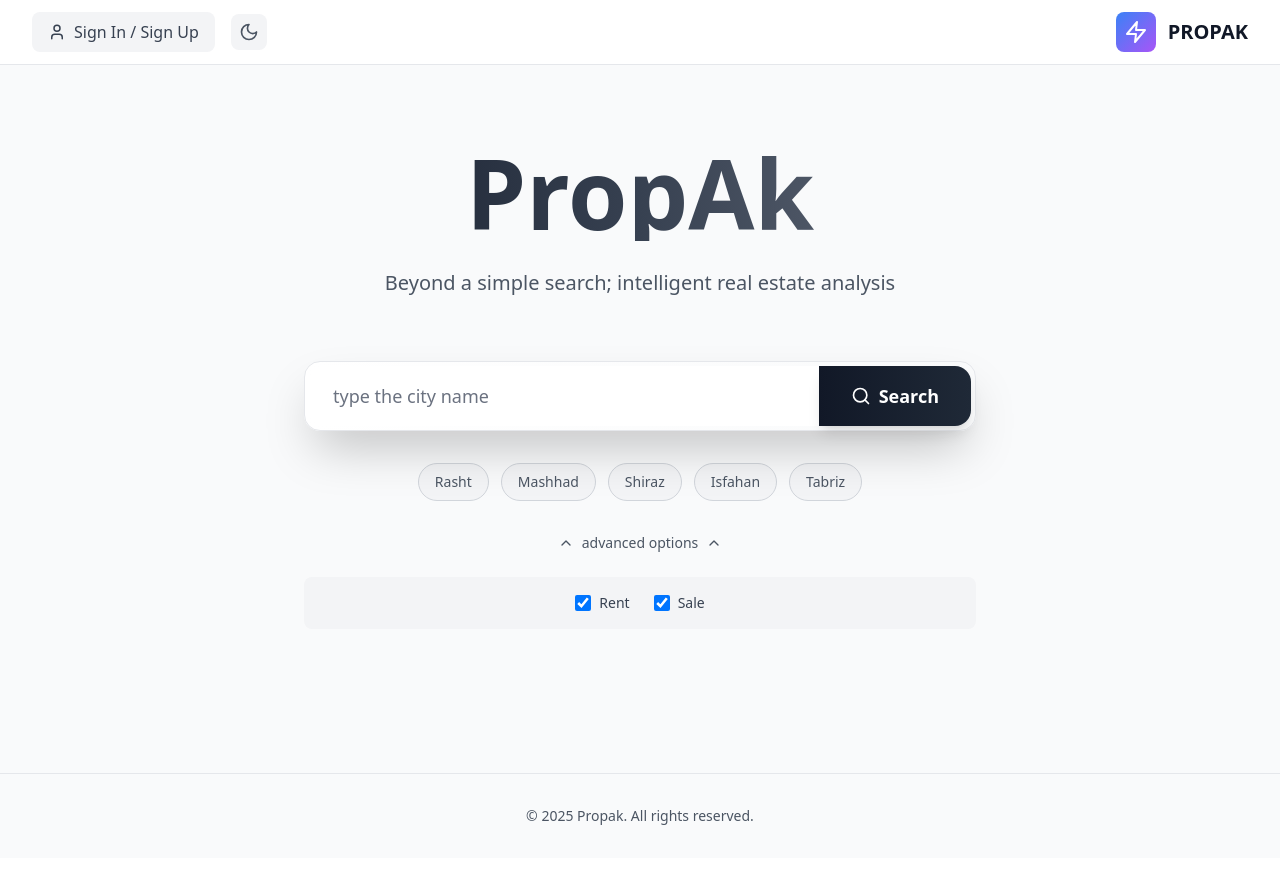
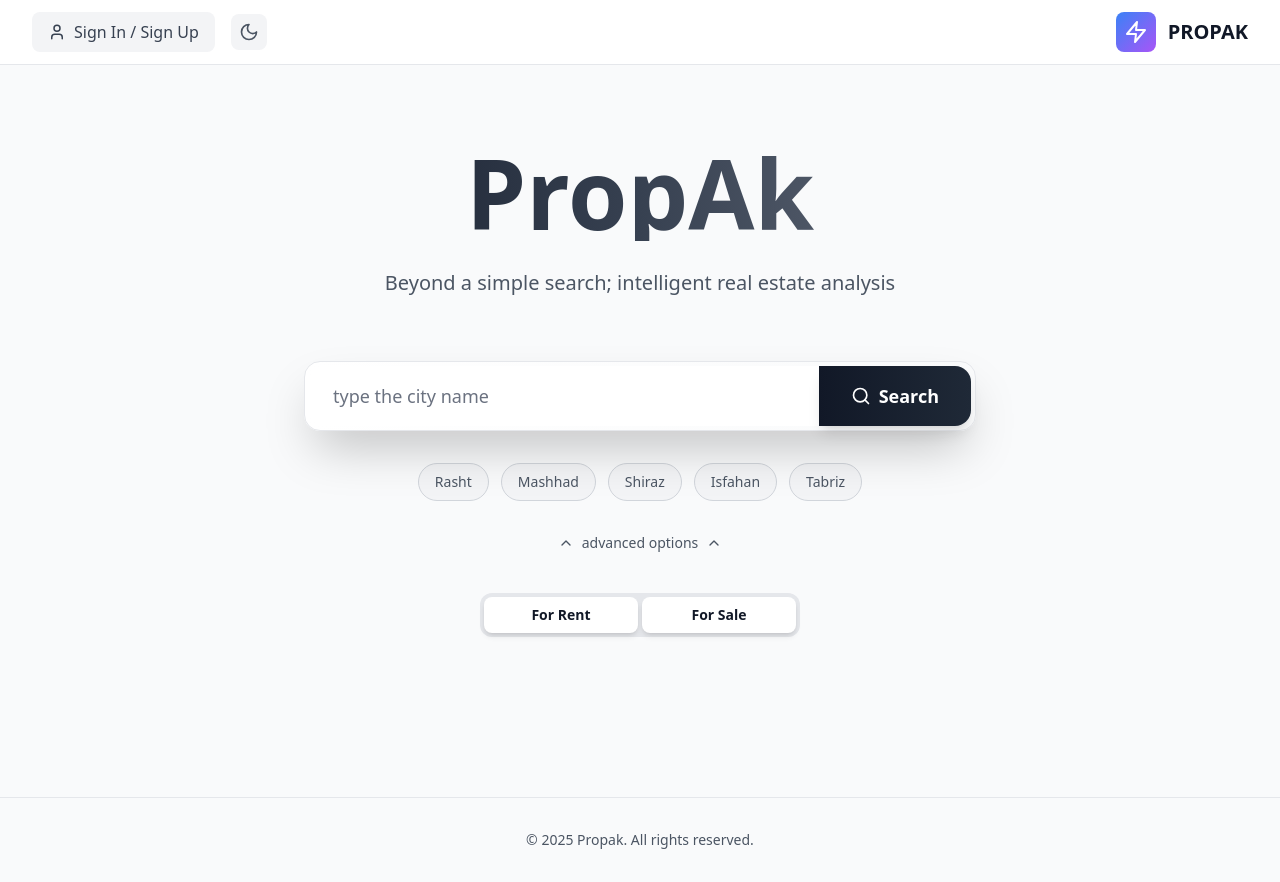
Before and after one commit to PeseNak/real-estate-analyzer, a React (Vite) app in the folder frontend/realestate_analyzer/: page / in a window 1280 px wide. Both pictures are taken after a click on the button "advanced options". Before the commit the page ends 858 px from the top, so only its background shows below. Built offline with nearby package versions, Linux system fonts and the light colour scheme.

Commit message:
refactor(ui): Redesign advanced search filters

```diff
--- a/frontend/realestate_analyzer/src/pages/Home.tsx
+++ b/frontend/realestate_analyzer/src/pages/Home.tsx
@@ -256,45 +256,39 @@ const handleSuggestionClick = (city: City) => {
                   showAdvanced ? 'max-h-32 opacity-100' : 'max-h-0 opacity-0'
                 }`}>
                   <div className={`p-4 rounded-lg transform transition-all duration-300 ${
-                    showAdvanced ? 'translate-y-0' : '-translate-y-2'
-                  } ${isDark ? 'bg-gray-800' : 'bg-gray-100'}`}>
-                    <div className="flex justify-center space-x-6">
-                      <label className="flex items-center space-x-2 cursor-pointer">
-                        <input
-                          type="checkbox"
-                          checked={propertyTypes.rent}
-                          onChange={() => handlePropertyTypeChange('rent')}
-                          className={`w-4 h-4 text-blue-600 rounded focus:ring-blue-500 focus:ring-2 border-2 ${
-                            isDark
-                              ? 'bg-gray-800 border-gray-600 checked:bg-blue-600'
-                              : 'bg-gray-100 border-gray-300 checked:bg-blue-600'
-                          }`}
-                        />
-                        <span className={`text-sm font-medium ${
-                          isDark ? 'text-gray-300' : 'text-gray-700'
-                        }`}>
-                          Rent
-                        </span>
-                      </label>
-                      <label className="flex items-center space-x-2 cursor-pointer">
-                        <input
-                          type="checkbox"
-                          checked={propertyTypes.sale}
-                          onChange={() => handlePropertyTypeChange('sale')}
-                          className={`w-4 h-4 text-blue-600 rounded focus:ring-blue-500 focus:ring-2 border-2 ${
-                            isDark
-                              ? 'bg-gray-800 border-gray-600 checked:bg-blue-600'
-                              : 'bg-gray-100 border-gray-300 checked:bg-blue-600'
-                          }`}
-                        />
-                        <span className={`text-sm font-medium ${
-                          isDark ? 'text-gray-300' : 'text-gray-700'
-                        }`}>
-                          Sale
-                        </span>
-                      </label>
-                    </div>
-                  </div>
+  showAdvanced ? 'translate-y-0' : '-translate-y-2'
+}`}>
+
+  {/* The container for our button group */}
+  <div className={`flex w-full max-w-xs mx-auto p-1 rounded-xl gap-1 ${
+    isDark ? 'bg-gray-700' : 'bg-gray-200'
+  }`}>
+    {/* Rent Button */}
+    <button
+      onClick={() => handlePropertyTypeChange('rent')}
+      className={`w-1/2 py-2 rounded-lg text-sm font-semibold transition-all duration-200 focus:outline-none ${
+        propertyTypes.rent
+          ? (isDark ? 'bg-blue-600 text-white shadow-md' : 'bg-white text-gray-900 shadow-md')
+          : (isDark ? 'text-gray-400 hover:bg-gray-600/50' : 'text-gray-500 hover:bg-white/50')
+      }`}
+    >
+      For Rent
+    </button>
+
+    {/* Sale Button */}
+    <button
+      onClick={() => handlePropertyTypeChange('sale')}
+      className={`w-1/2 py-2 rounded-lg text-sm font-semibold transition-all duration-200 focus:outline-none ${
+        propertyTypes.sale
+          ? (isDark ? 'bg-blue-600 text-white shadow-md' : 'bg-white text-gray-900 shadow-md')
+          : (isDark ? 'text-gray-400 hover:bg-gray-600/50' : 'text-gray-500 hover:bg-white/50')
+      }`}
+    >
+      For Sale
+    </button>
+  </div>
+
+</div>
                 </div>
               </div>
             </div>
```
